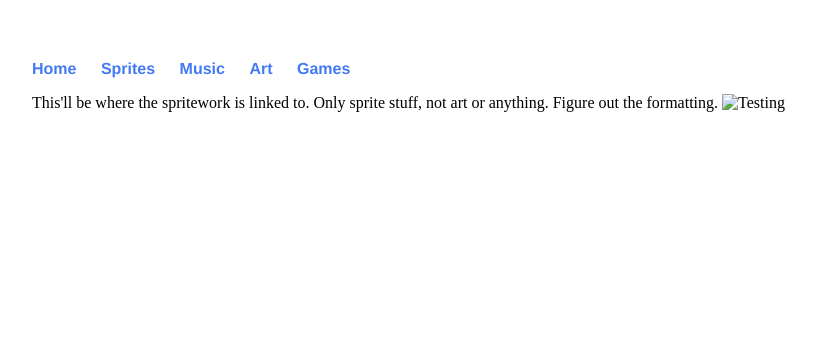
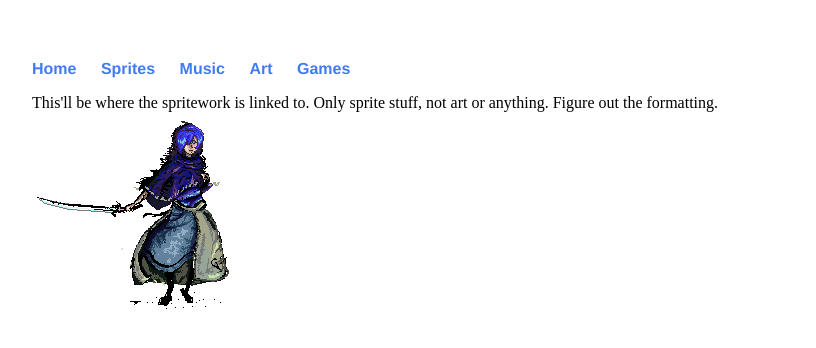
Before and after one commit to KarmicName/KarmicName.github.io, a Jekyll site: the page built from sprite/index.html, in a window 1280 px wide. Shown: the top 348 px of the page, without its empty margins (160-976 px from the left). Built offline with Jekyll 4.4.1, drawn with Linux system fonts in a browser that asks for light colours.

Commit message:
Update index.html

```diff
--- a/sprite/index.html
+++ b/sprite/index.html
@@ -4,4 +4,4 @@ title : Mitsu's Spritework
 ---
 
 This'll be where the spritework is linked to. Only sprite stuff, not art or anything. Figure out the formatting.
-<img src="assets/DSAlana.png" alt="Testing" class="inline"/>
+<img src="/assets/DSAlana.png" alt="hi" class="inline"/>
```
